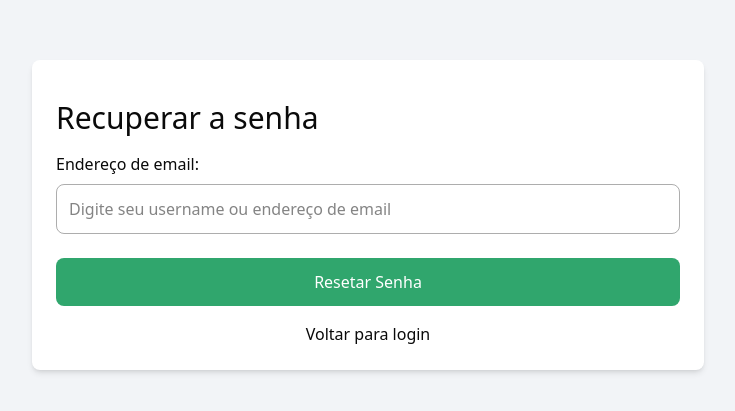
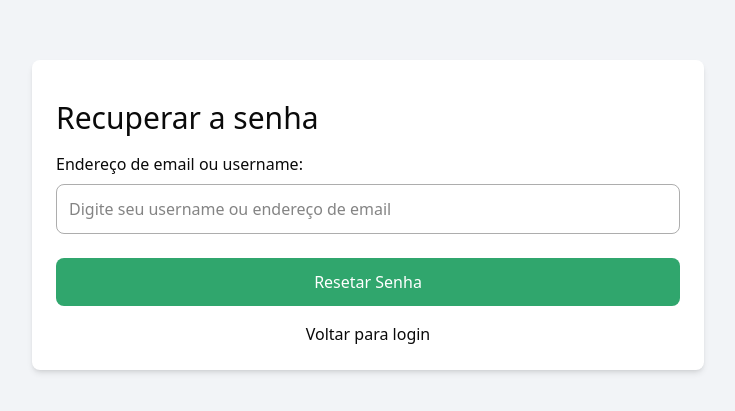
Before and after one commit to Luanhotlinebr/appVendasTon, a React (Vite) app: page /esqueci-minha-senha in a window 1280 px wide. Shown: the part 185-596 px from the top of the page, without its empty margins (272-1007 px from the left). Built offline with nearby package versions, Linux system fonts and the light colour scheme; no server answers.

Commit message:
feat:add component recovery of password

```diff
--- a/src/pages/RecoveryPassword/index.tsx
+++ b/src/pages/RecoveryPassword/index.tsx
@@ -1,23 +1,83 @@
 import { Input } from "../Login/_components/input";
 import { Link } from "react-router-dom";
+import { useState } from "react";
+import type { FormEvent } from "react";
+import { Auth } from "@/api/auth/auth";
+const auth = Auth.getInstance();
+// Função utilitária para validar se o valor é um e-mail
+export interface RecoverPasswordBody {
+  email?: string;
+  username?: string;
+}
+
+const isEmail = (value: string): boolean => {
+  const emailRegex = /^[^\s@]+@[^\s@]+\.[^\s@]+$/;
+  return emailRegex.test(value);
+};
 
 export function ForgotPassword() {
+  const [inputValue, setInputValue] = useState("");
+  const [message, setMessage] = useState("");
+  const [error, setError] = useState(false);
+
+  const email = isEmail(inputValue) ? inputValue : undefined;
+  const username = !isEmail(inputValue) ? inputValue : undefined;
+
+  const handleSubmit = async (e: FormEvent<HTMLFormElement>) => {
+    e.preventDefault();
+    setMessage("Enviando solicitação...");
+    setError(false);
+
+    // O código aqui vai enviar apenas o valor do input, sem o objeto.
+    // O método 'sendPasswordResetEmail' na sua classe 'Auth' vai receber a string.
+    try {
+      await auth.sendPasswordResetEmail(username, email);
+
+      setMessage("E-mail de recuperação enviado com sucesso.");
+      setInputValue("");
+    } catch (err) {
+      const errorMessage =
+        err instanceof Error ? err.message : "Um erro inesperado ocorreu.";
+      setMessage(errorMessage);
+      setError(true);
+    }
+  };
+
   return (
     <div className="flex flex-col items-center justify-center h-screen bg-[#f2f4f7]">
       <div className="w-full max-w-2xl flex flex-col justify-center items-center p-6 rounded-md shadow-md bg-white">
+        <form onSubmit={handleSubmit} className="w-full">
           <div className="w-full flex flex-col mt-2 gap-2">
             <h1 className="text-3xl my-2">Recuperar a senha</h1>
-          <label>Endereço de email:</label>
+            <label htmlFor="email">Endereço de email ou username:</label>
             <Input
+              id="email"
               type="text"
               placeholder="Digite seu username ou endereço de email"
-            className="border-1 border-[#27272760] rounded-md p-3 focus:outline-[#30a66d] "
+              className="border-1 border-[#27272760] rounded-md p-3 focus:outline-[#30a66d]"
+              value={inputValue}
+              onChange={(e) => setInputValue(e.target.value)}
             />
           </div>
 
-        <button className="bg-[#30a66d] w-full p-3 rounded-md text-white mt-6 cursor-pointer">
+          <button
+            type="submit"
+            className="bg-[#30a66d] w-full p-3 rounded-md text-white mt-6 cursor-pointer"
+          >
             Resetar Senha
           </button>
+        </form>
+
+        {message && (
+          <p
+            className={`mt-4 text-center ${
+              error ? "text-red-500" : "text-green-500"
+            }`}
+          >
+            {message}
+          </p>
+        )}
+
         <Link to={"/"} className="mt-4">
           Voltar para login
         </Link>
```
Lines whose indentation alone changed are shown as unchanged.
